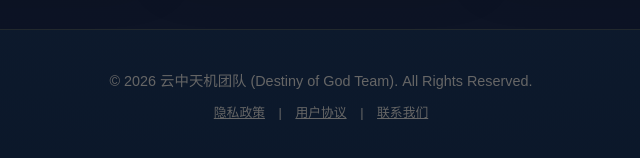
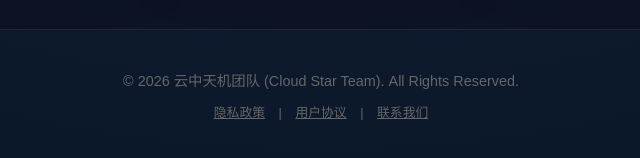
Before and after one commit to YZXCWH/company-website, a plain HTML site: page fate4fun/index.html in a window 1280 px wide. Shown: the part 2526-2684 px from the top of the page, 319-959 px from the left. Drawn offline with Linux system fonts and the light colour scheme.

Commit message:
Update footer team name from 'Destiny of God' to 'Cloud Star'

```diff
--- a/fate4fun/index.html
+++ b/fate4fun/index.html
@@ -315,7 +315,7 @@
     </section>
 
     <footer id="about">
-        <p>© 2026 云中天机团队 (Destiny of God Team). All Rights Reserved.</p>
+        <p>© 2026 云中天机团队 (Cloud Star Team). All Rights Reserved.</p>
         <p style="margin-top: 10px; font-size: 0.8rem;">
             <a href="#" style="color: #666; margin: 0 10px;">隐私政策</a> |
             <a href="#" style="color: #666; margin: 0 10px;">用户协议</a> |
```
